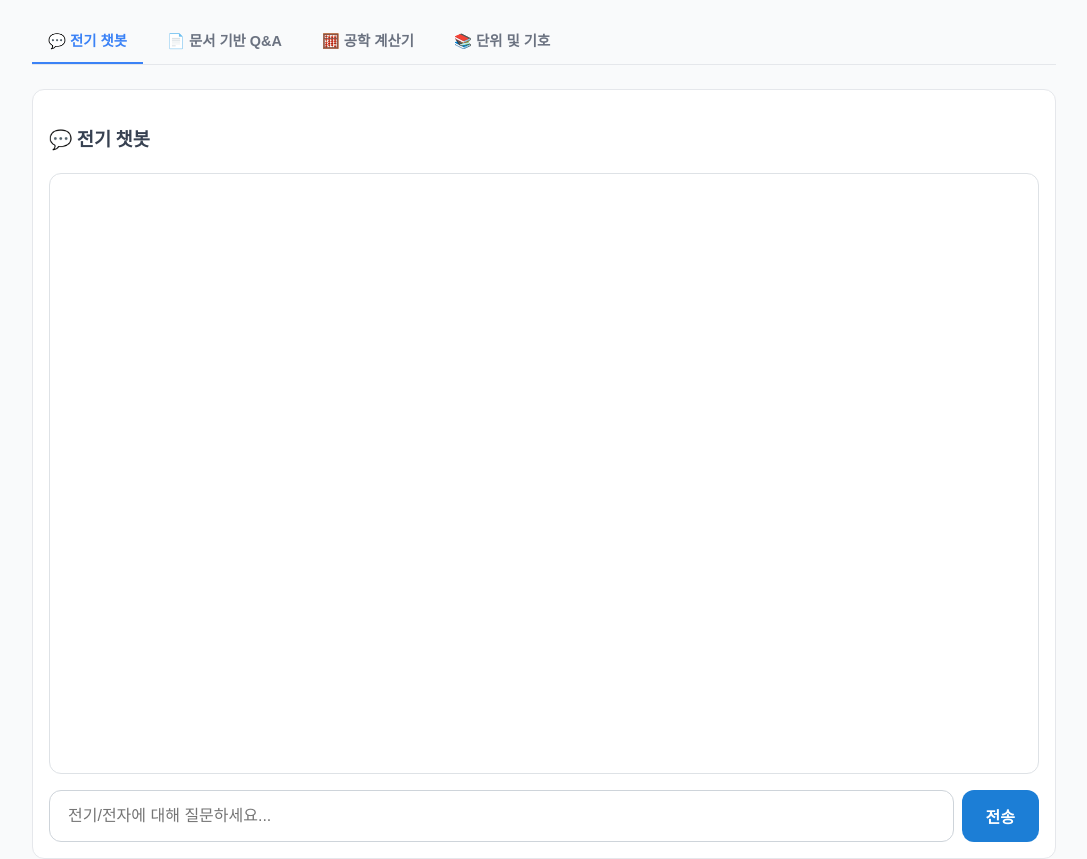
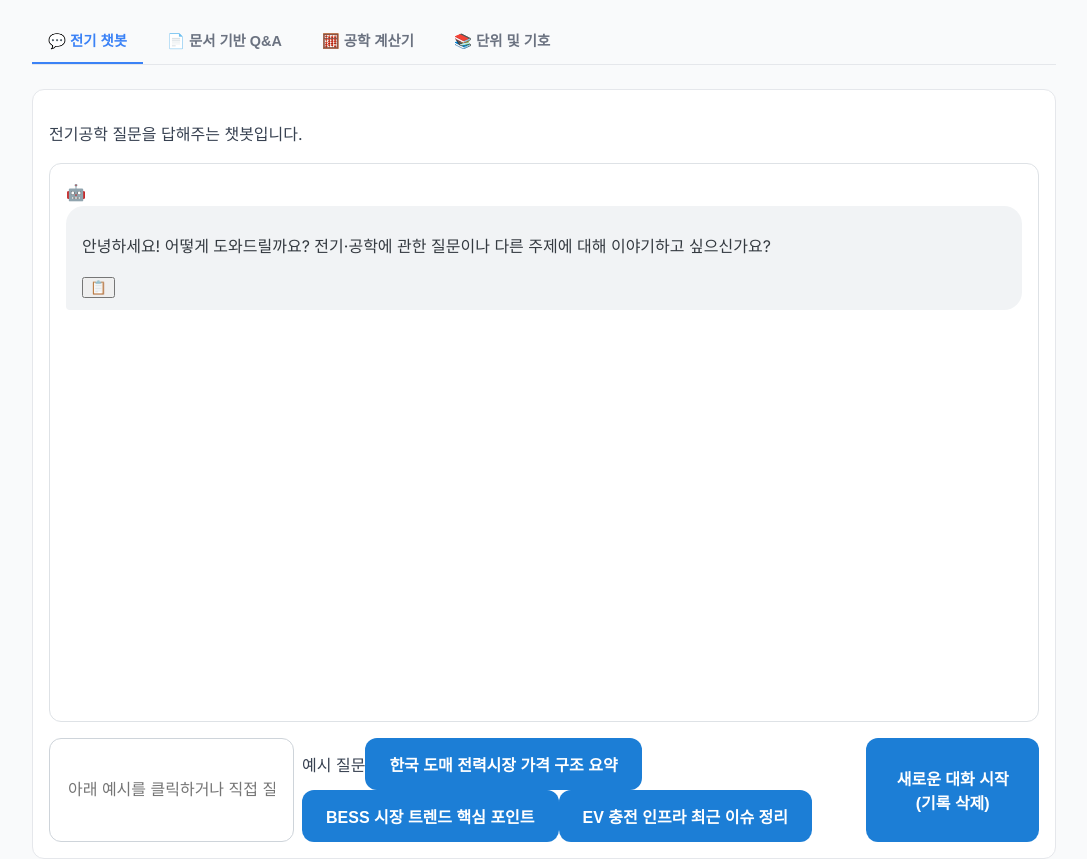
Before and after one commit to jungsday2/chatbot_elec, a React (Vite) app in the folder frontend/: page / in a window 1280 px wide. Shown: the part 180-1039 px from the top of the page, without its empty margins (96-1183 px from the left). Built offline with nearby package versions, Linux system fonts and the light colour scheme; a web font is replaced by a local one.

Commit message:
Update Chat.jsx

```diff
--- a/frontend/src/components/Chat.jsx
+++ b/frontend/src/components/Chat.jsx
@@ -1,4 +1,4 @@
-import React, { useState } from 'react';
+import React, { useState, useEffect, useRef } from 'react';
 import axios from 'axios';
 import './Chat.css';
 
@@ -6,21 +6,27 @@ import './Chat.css';
 const API_URL = 'https://chatbot-elec.onrender.com';
 
 const Chat = () => {
-  const [messages, setMessages] = useState([]);
+  const [messages, setMessages] = useState([
+    { role: 'assistant', content: '안녕하세요! 어떻게 도와드릴까요? 전기·공학에 관한 질문이나 다른 주제에 대해 이야기하고 싶으신가요?' }
+  ]);
   const [currentMessage, setCurrentMessage] = useState('');
   const [isLoading, setIsLoading] = useState(false);
+  const chatWindowRef = useRef(null);
 
-const handleSendMessage = async () => {
+  // 메시지 목록이 업데이트될 때마다 맨 아래로 스크롤
+  useEffect(() => {
+    if (chatWindowRef.current) {
+      chatWindowRef.current.scrollTop = chatWindowRef.current.scrollHeight;
+    }
+  }, [messages]);
+
+  const handleSendMessage = async () => {
     if (!currentMessage.trim()) return;
 
     const userMessage = { role: 'user', content: currentMessage };
-
-    // 1. 화면 업데이트는 함수형으로 예약합니다.
     setMessages(prevMessages => [...prevMessages, userMessage]);
 
-    // 2. API로 보낼 대화 기록은 현재 시점의 messages와 방금 추가한 userMessage를 합쳐서 만듭니다.
     const updatedHistory = [...messages, userMessage];
-
     const messageToSend = currentMessage;
     setCurrentMessage('');
     setIsLoading(true);
@@ -28,14 +34,10 @@ const handleSendMessage = async () => {
     try {
       const response = await axios.post(`${API_URL}/chat`, {
         message: messageToSend,
-        history: updatedHistory, // 3. 최신 기록이 담긴 배열을 전송합니다.
+        history: updatedHistory,
       });
-
       const assistantMessage = { role: 'assistant', content: response.data.answer };
-
-      // 4. AI 답변 또한 함수형 업데이트를 사용해 추가합니다.
       setMessages(prevMessages => [...prevMessages, assistantMessage]);
-
     } catch (error) {
       const errorMessage = { role: 'assistant', content: `오류: ${error.response?.data?.detail || error.message}` };
       setMessages(prevMessages => [...prevMessages, errorMessage]);
@@ -44,19 +46,42 @@ const handleSendMessage = async () => {
     }
   };
 
+  const handleExampleClick = (query) => {
+    setCurrentMessage(query);
+  };
+
+  const handleCopyToClipboard = (text) => {
+    navigator.clipboard.writeText(text).then(() => {
+      // 복사 성공 시 간단한 알림이나 UI 피드백을 추가할 수 있습니다.
+      // alert('복사되었습니다!');
+    });
+  };
+
+  const startNewChat = () => {
+    setMessages([
+        { role: 'assistant', content: '안녕하세요! 어떻게 도와드릴까요? 전기·공학에 관한 질문이나 다른 주제에 대해 이야기하고 싶으신가요?' }
+    ]);
+    setCurrentMessage('');
+  }
+
   return (
     <div className="chat-container">
-      <h3>💬 전기 챗봇</h3>
-      <div className="chat-window">
+      <p className="chat-description">전기공학 질문을 답해주는 챗봇입니다.</p>
+      <div className="chat-window" ref={chatWindowRef}>
         {messages.map((msg, index) => (
-          <div key={index} className={`message ${msg.role}`}>
+          <div key={index} className={`message-wrapper ${msg.role}`}>
+            {msg.role === 'assistant' && <div className="avatar">🤖</div>}
             <div className="message-content">
               <p>{msg.content}</p>
+              <button className="copy-btn" onClick={() => handleCopyToClipboard(msg.content)}>
+                📋
+              </button>
             </div>
           </div>
         ))}
         {isLoading && (
-          <div className="message assistant">
+          <div className="message-wrapper assistant">
+            <div className="avatar">🤖</div>
             <div className="message-content">
               <p><i>생각 중...</i></p>
             </div>
@@ -69,10 +94,16 @@ const handleSendMessage = async () => {
           value={currentMessage}
           onChange={(e) => setCurrentMessage(e.target.value)}
           onKeyPress={(e) => e.key === 'Enter' && handleSendMessage()}
-          placeholder="전기/전자에 대해 질문하세요..."
+          placeholder="아래 예시를 클릭하거나 직접 질문을 입력하세요..."
           disabled={isLoading}
         />
-        <button onClick={handleSendMessage} disabled={isLoading}>전송</button>
+        <div className="example-queries">
+          <span>예시 질문</span>
+          <button onClick={() => handleExampleClick('한국 도매 전력시장 가격 구조 요약')}>한국 도매 전력시장 가격 구조 요약</button>
+          <button onClick={() => handleExampleClick('BESS 시장 트렌드 핵심 포인트')}>BESS 시장 트렌드 핵심 포인트</button>
+          <button onClick={() => handleExampleClick('EV 충전 인프라 최근 이슈 정리')}>EV 충전 인프라 최근 이슈 정리</button>
+        </div>
+        <button className="new-chat-btn" onClick={startNewChat}>새로운 대화 시작 (기록 삭제)</button>
       </div>
     </div>
   );
```
